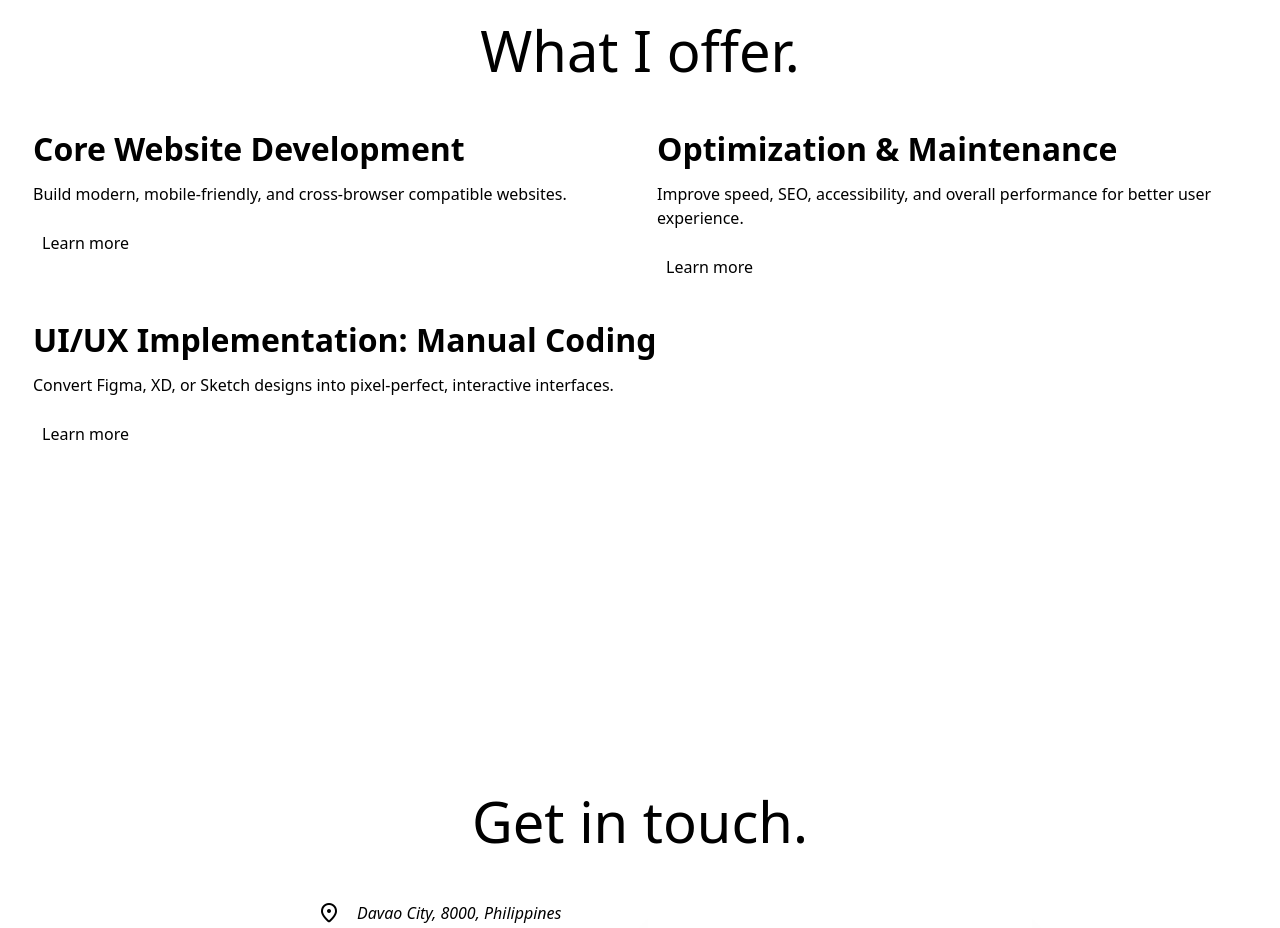
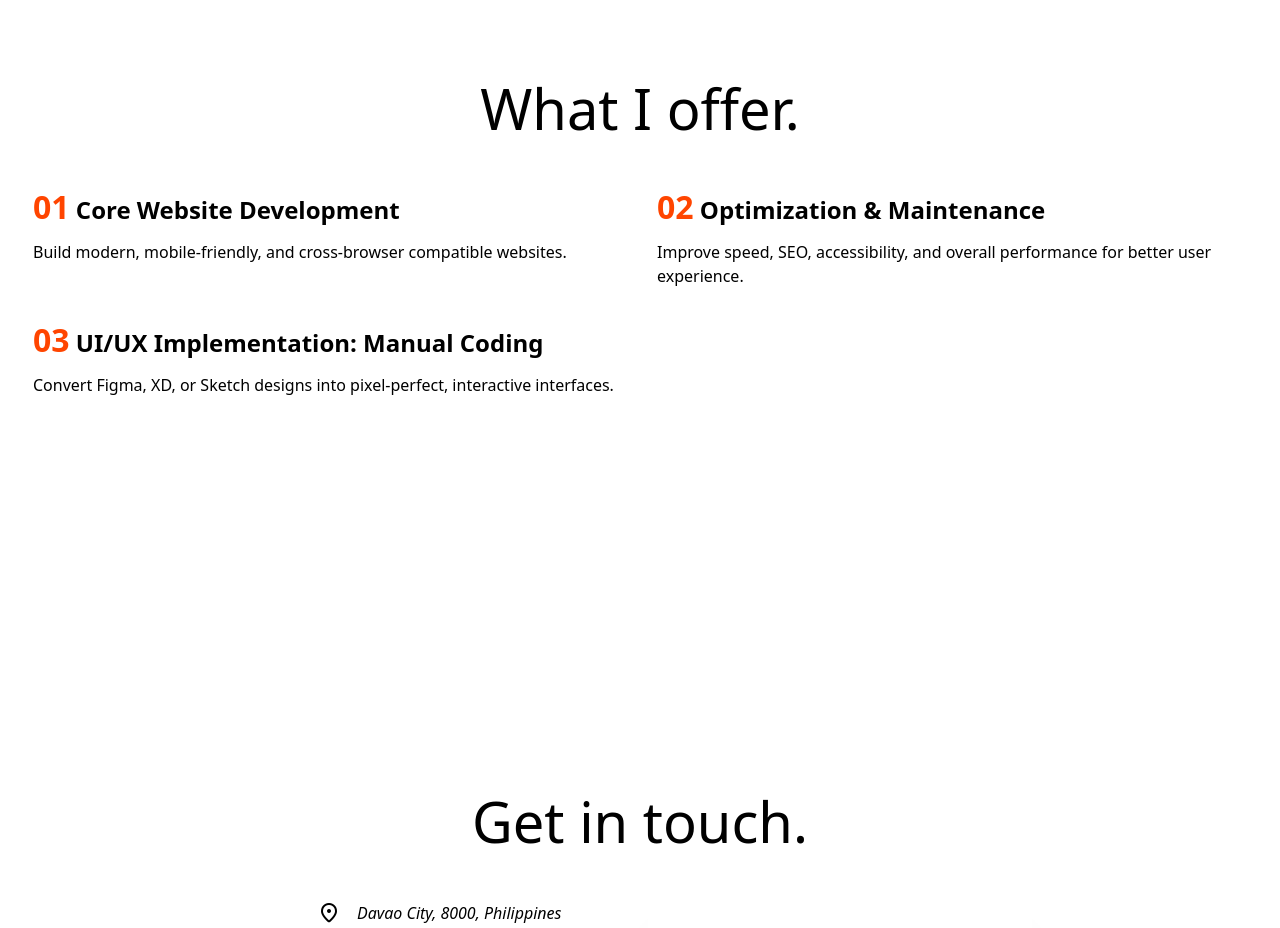
Before and after one commit to awayanrichardjr/hardric-portfolio-react-project, a React (Vite) app: page / in a window 1280 px wide. Shown: the part 2580-3508 px from the top of the page. Built offline with nearby package versions, Linux system fonts and the light colour scheme; grey boxes are pictures that could not be loaded; a web font is replaced by a local one.

Commit message:
remove the links, adjusted the font size of headings, putting numbers.

```diff
--- a/src/about/App.css
+++ b/src/about/App.css
@@ -23,8 +23,8 @@
 }
 .about :where(.container) .github-profile-link {
   position: absolute;
-  top: 2rem;
-  right: 2rem;
+  top: 1.5rem;
+  right: 1.5rem;
 }
 .about :where(.container) .github-profile-link > img {
   aspect-ratio: 1/1;
@@ -36,6 +36,7 @@
 }
 .about :where(.container) .description {
   text-align: justify;
+  text-indent: 1rem;
 }
 .about :where(.container) .description > q {
 }
--- a/src/expertise/App.css
+++ b/src/expertise/App.css
@@ -40,8 +40,12 @@
   flex-flow: column;
   gap: 1rem;
 }
-.expertise :where(.container) > .offer > div > h4 {
+.expertise :where(.container) > .offer > div > h5 {
   font-weight: 600;
+}
+.expertise :where(.container) > .offer > div > h5 > b {
+  color: orangered;
+  font-size: 2rem;
 }
 
 .expertise :where(.container) > .offer > div > p {
@@ -55,5 +59,5 @@
 
 .expertise :where(.container) > .offer > a:hover {
   background-color: var(--link-bg-hover);
-  border-radius: 8px;
+  border-radius: 4px;
 }
--- a/src/expertise/App.jsx
+++ b/src/expertise/App.jsx
@@ -8,42 +8,36 @@ function App() {
         <div className="container">
           <div className="offer">
             <div>
-              {" "}
-              <h4>Core Website Development</h4>
+              <h5>
+                <b>01</b> Core Website Development
+              </h5>
               <p className="description">
                 Build modern, mobile-friendly, and cross-browser compatible
                 websites.
               </p>
             </div>
-            <a className="learn-more-link" href="#expertise">
-              Learn more
-            </a>
           </div>
           <div className="offer">
             <div>
-              {" "}
-              <h4>Optimization & Maintenance</h4>
+              <h5>
+                <b>02</b> Optimization & Maintenance
+              </h5>
               <p className="description">
                 Improve speed, SEO, accessibility, and overall performance for
                 better user experience.
               </p>
             </div>
-            <a className="learn-more-link" href="#expertise">
-              Learn more
-            </a>
           </div>
           <div className="offer">
             <div>
-              {" "}
-              <h4>UI/UX Implementation: Manual Coding</h4>
+              <h5>
+                <b>03</b> UI/UX Implementation: Manual Coding
+              </h5>
               <p className="description">
                 Convert Figma, XD, or Sketch designs into pixel-perfect,
                 interactive interfaces.
               </p>
             </div>
-            <a className="learn-more-link" href="#expertise">
-              Learn more
-            </a>
           </div>
         </div>
       </section>
--- a/src/skills/App.css
+++ b/src/skills/App.css
@@ -32,8 +32,8 @@
 .skills :where(.skills-list) li:hover {
   background-color: var(--link-bg-hover); /* root from navigation/root.css */
 
-  filter: drop-shadow(10px 10px 1rem rgba(255, 0, 0, 0.5))
-    drop-shadow(-10px -10px 1rem rgba(0, 0, 255, 0.5));
+  filter: drop-shadow(10px 10px 1rem rgba(255, 0, 0, 0.2))
+    drop-shadow(-10px -10px 1rem rgba(0, 0, 255, 0.2));
   transform: scale(1.1);
 }
 .skills :where(.skills-list) li > img {
```
